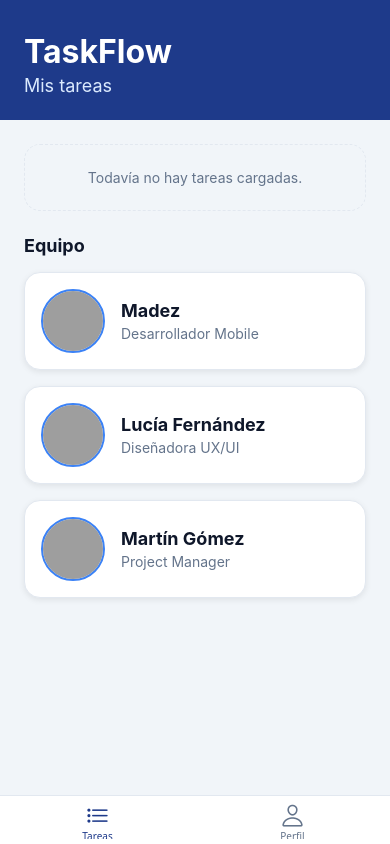
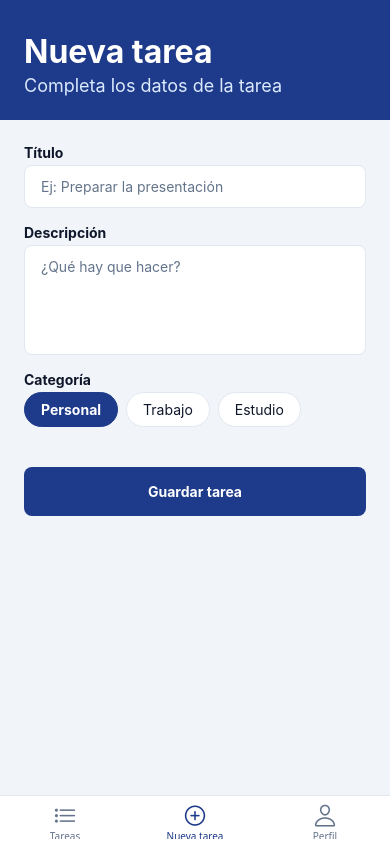
Before and after one commit to madezdev/taskflow-app, a React Native app: screen /AddTask in a window 390 px wide. Built offline with nearby package versions, Linux system fonts and the light colour scheme; grey boxes are pictures that could not be loaded.

Commit message:
feat(tasks): pantalla para crear tareas con validación y envío simulado

```diff
--- /dev/null
+++ b/src/hooks/useTaskForm.ts
@@ -0,0 +1,72 @@
+import { useState } from 'react';
+import { DEFAULT_TASK_CATEGORY } from '../constants/taskCategories';
+import type { Task, TaskCategory, TaskFormErrors, TaskFormField } from '../types/task';
+import { validateTaskForm } from '../utils/taskValidation';
+
+const INITIAL_TOUCHED: Record<TaskFormField, boolean> = {
+  title: false,
+  description: false,
+};
+
+export function useTaskForm() {
+  const [title, setTitle] = useState('');
+  const [description, setDescription] = useState('');
+  const [category, setCategory] = useState<TaskCategory>(DEFAULT_TASK_CATEGORY);
+  const [touched, setTouched] = useState(INITIAL_TOUCHED);
+  const [submitAttempted, setSubmitAttempted] = useState(false);
+
+  const allErrors = validateTaskForm({ title, description, category });
+
+  // Para no mostrar errores antes de tiempo, un campo solo muestra su error
+  // si el usuario ya salió de él o si intentó guardar.
+  const errors: TaskFormErrors = {};
+  if (allErrors.title && (touched.title || submitAttempted)) {
+    errors.title = allErrors.title;
+  }
+  if (allErrors.description && (touched.description || submitAttempted)) {
+    errors.description = allErrors.description;
+  }
+
+  const hasVisibleErrors = Object.keys(errors).length > 0;
+
+  function markTouched(field: TaskFormField) {
+    setTouched((current) => ({ ...current, [field]: true }));
+  }
+
+  function submit(): Task | null {
+    setSubmitAttempted(true);
+
+    if (Object.keys(allErrors).length > 0) {
+      return null;
+    }
+
+    return {
+      title: title.trim(),
+      description: description.trim(),
+      category,
+      createdAt: new Date(),
+    };
+  }
+
+  function reset() {
+    setTitle('');
+    setDescription('');
+    setCategory(DEFAULT_TASK_CATEGORY);
+    setTouched(INITIAL_TOUCHED);
+    setSubmitAttempted(false);
+  }
+
+  return {
+    title,
+    setTitle,
+    description,
+    setDescription,
+    category,
+    setCategory,
+    errors,
+    hasVisibleErrors,
+    markTouched,
+    submit,
+    reset,
+  };
+}
--- a/src/navigation/AppNavigator.tsx
+++ b/src/navigation/AppNavigator.tsx
@@ -2,11 +2,13 @@ import { Ionicons } from '@expo/vector-icons';
 import { createBottomTabNavigator } from '@react-navigation/bottom-tabs';
 import type { ComponentProps } from 'react';
 import { colors } from '../constants/theme';
+import AddTaskScreen from '../screens/AddTaskScreen';
 import HomeScreen from '../screens/HomeScreen';
 import ProfileScreen from '../screens/ProfileScreen';
 
 export type RootTabParamList = {
   Home: undefined;
+  AddTask: undefined;
   Profile: undefined;
 };
 
@@ -14,6 +16,7 @@ const Tab = createBottomTabNavigator<RootTabParamList>();
 
 const tabIcons: Record<keyof RootTabParamList, ComponentProps<typeof Ionicons>['name']> = {
   Home: 'list-outline',
+  AddTask: 'add-circle-outline',
   Profile: 'person-outline',
 };
 
@@ -22,6 +25,7 @@ export default function AppNavigator() {
     <Tab.Navigator
       screenOptions={({ route }) => ({
         headerShown: false,
+        tabBarHideOnKeyboard: true,
         tabBarActiveTintColor: colors.primary,
         tabBarInactiveTintColor: colors.textMuted,
         tabBarStyle: { backgroundColor: colors.surface, borderTopColor: colors.border },
@@ -31,6 +35,7 @@ export default function AppNavigator() {
       })}
     >
       <Tab.Screen name="Home" component={HomeScreen} options={{ title: 'Tareas' }} />
+      <Tab.Screen name="AddTask" component={AddTaskScreen} options={{ title: 'Nueva tarea' }} />
       <Tab.Screen name="Profile" component={ProfileScreen} options={{ title: 'Perfil' }} />
     </Tab.Navigator>
   );
--- /dev/null
+++ b/src/screens/AddTaskScreen.tsx
@@ -0,0 +1,99 @@
+import { useRef } from 'react';
+import { Alert, Keyboard, StyleSheet, Text, TextInput, TouchableOpacity } from 'react-native';
+import CategorySelector from '../components/CategorySelector';
+import FormField from '../components/FormField';
+import ScreenLayout from '../components/ScreenLayout';
+import { colors, fontSizes, radius, spacing } from '../constants/theme';
+import { useTaskForm } from '../hooks/useTaskForm';
+
+export default function AddTaskScreen() {
+  const descriptionRef = useRef<TextInput>(null);
+  const {
+    title,
+    setTitle,
+    description,
+    setDescription,
+    category,
+    setCategory,
+    errors,
+    hasVisibleErrors,
+    markTouched,
+    submit,
+    reset,
+  } = useTaskForm();
+
+  function handleAddTask() {
+    const task = submit();
+    if (!task) return;
+
+    Keyboard.dismiss();
+    // Simula el envío a la API hasta que existan el estado global y el backend
+    // eslint-disable-next-line no-console
+    console.log('Tarea creada:', task);
+    // El reset se hace al cerrar el aviso: el blur que dispara Keyboard.dismiss() llega
+    // de forma asíncrona y, si limpiáramos antes, volvería a marcar el campo como tocado.
+    Alert.alert('Éxito', 'Tarea capturada localmente', [{ text: 'OK', onPress: reset }]);
+  }
+
+  return (
+    <ScreenLayout title="Nueva tarea" subtitle="Completa los datos de la tarea">
+      <FormField
+        label="Título"
+        placeholder="Ej: Preparar la presentación"
+        value={title}
+        onChangeText={setTitle}
+        error={errors.title}
+        autoCapitalize="sentences"
+        autoCorrect
+        keyboardType="default"
+        returnKeyType="next"
+        submitBehavior="submit"
+        onSubmitEditing={() => descriptionRef.current?.focus()}
+        maxLength={60}
+        onBlur={() => markTouched('title')}
+      />
+      <FormField
+        ref={descriptionRef}
+        label="Descripción"
+        placeholder="¿Qué hay que hacer?"
+        value={description}
+        onChangeText={setDescription}
+        error={errors.description}
+        multiline
+        numberOfLines={4}
+        autoCapitalize="sentences"
+        maxLength={300}
+        onBlur={() => markTouched('description')}
+      />
+      <CategorySelector value={category} onChange={setCategory} />
+      <TouchableOpacity
+        style={[styles.button, hasVisibleErrors && styles.buttonDisabled]}
+        onPress={handleAddTask}
+        disabled={hasVisibleErrors}
+        activeOpacity={0.8}
+        accessibilityRole="button"
+        accessibilityState={{ disabled: hasVisibleErrors }}
+      >
+        <Text style={styles.buttonText}>Guardar tarea</Text>
+      </TouchableOpacity>
+    </ScreenLayout>
+  );
+}
+
+const styles = StyleSheet.create({
+  button: {
+    alignItems: 'center',
+    backgroundColor: colors.primary,
+    borderRadius: radius.sm,
+    paddingVertical: spacing.md,
+    marginTop: spacing.lg,
+  },
+  buttonDisabled: {
+    opacity: 0.5,
+  },
+  buttonText: {
+    color: colors.textInverse,
+    fontSize: fontSizes.sm,
+    fontWeight: '700',
+  },
+});
```
Also changed, not shown: 1 other file (tests, documents, lock files or other folders).
